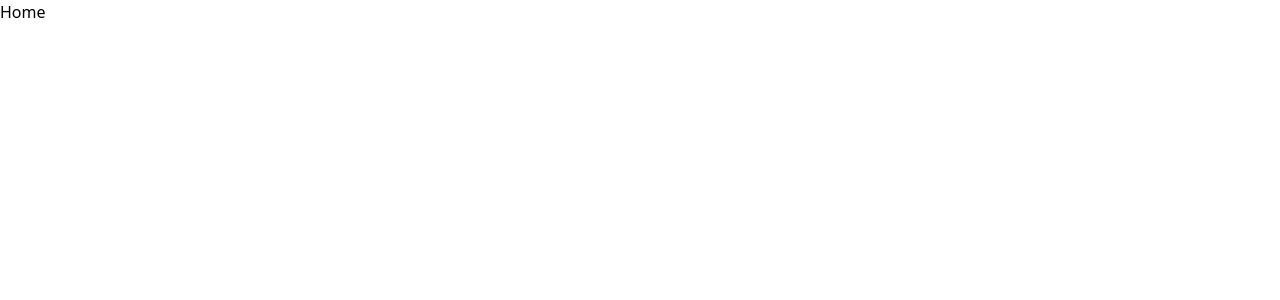
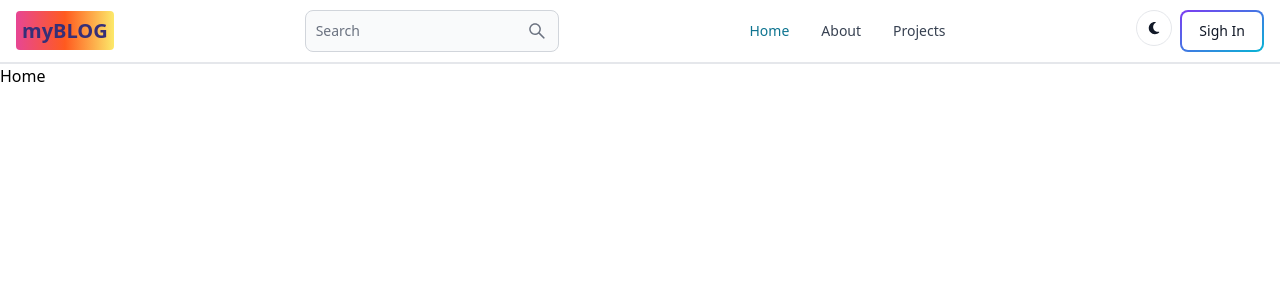
Before and after one commit to Basu-Kumar/myBlog, a React (Vite) app in the folder client/: page / in a window 1280 px wide. Shown: the top 300 px of the page. Built offline with nearby package versions, Linux system fonts and the light colour scheme.

Commit message:
header section completed

```diff
--- a/client/package.json
+++ b/client/package.json
@@ -10,8 +10,10 @@
     "preview": "vite preview"
   },
   "dependencies": {
+    "flowbite-react": "^0.9.0",
     "react": "^18.2.0",
     "react-dom": "^18.2.0",
+    "react-icons": "^5.1.0",
     "react-router-dom": "^6.22.3"
   },
   "devDependencies": {
--- a/client/src/App.jsx
+++ b/client/src/App.jsx
@@ -7,10 +7,12 @@ import Projects from "./pages/Projects";
 import SighIn from "./pages/SighIn";
 import SignUp from "./pages/SignUp";
 import Dashboard from "./pages/Dashboard";
+import Header from "./components/Header";
 
 export default function App() {
   return (
     <BrowserRouter>
+      <Header />
       <Routes>
         <Route path="/" element={<Home />} />
         <Route path="/about" element={<About />} />
--- /dev/null
+++ b/client/src/components/Header.jsx
@@ -0,0 +1,57 @@
+import React from "react";
+import { Link } from "react-router-dom";
+import { Button, Navbar, TextInput } from "flowbite-react";
+import { AiOutlineSearch } from "react-icons/ai";
+import { FaMoon } from "react-icons/fa6";
+import { useLocation } from "react-router-dom";
+
+export default function Header() {
+  const path = useLocation().pathname;
+
+  return (
+    <Navbar className="border-b-2">
+      <Link
+        to="/"
+        className="font-semibold self-center text-sm sm:text-xl whitespace-nowrap dark:text-white "
+      >
+        <span className="text-indigo-900 bg-gradient-to-r from-pink-500 via-orange-500 to-yellow-200 p-1.5 rounded sm:p-1.5">
+          myBLOG
+        </span>
+      </Link>
+      <form>
+        <TextInput
+          type="text"
+          placeholder="Search"
+          rightIcon={AiOutlineSearch}
+          className="hidden md:inline"
+        />
+      </form>
+      <Button className="w-9 h-9 md:hidden" color="gray" pill>
+        <AiOutlineSearch />
+      </Button>
+      <div className="flex gap-2 md:order-2">
+        <Button className="w-9 h-9 max-sm:hidden " color="gray" pill>
+          <FaMoon />
+        </Button>
+        <Link to="sign-in">
+          <Button outline gradientDuoTone="purpleToBlue">
+            Sigh In
+          </Button>
+        </Link>
+        <Navbar.Toggle />
+      </div>
+
+      <Navbar.Collapse>
+        <Navbar.Link active={path === "/"} as={"div"}>
+          <Link to="/home">Home</Link>
+        </Navbar.Link>
+        <Navbar.Link active={path === "/about"} as={"div"}>
+          <Link to="/about">About</Link>
+        </Navbar.Link>
+        <Navbar.Link active={path === "/projects"} as={"div"}>
+          <Link to="/projects">Projects</Link>
+        </Navbar.Link>
+      </Navbar.Collapse>
+    </Navbar>
+  );
+}
--- a/client/tailwind.config.js
+++ b/client/tailwind.config.js
@@ -1,8 +1,10 @@
+const flowbite = require("flowbite-react/tailwind");
+
 /** @type {import('tailwindcss').Config} */
 export default {
-  content: ["./index.html", "./src/**/*.{js,ts,jsx,tsx}"],
+  content: ["./index.html", "./src/**/*.{js,ts,jsx,tsx}", flowbite.content()],
   theme: {
     extend: {},
   },
-  plugins: [],
+  plugins: [flowbite.plugin()],
 };
```
Also changed, not shown: 1 other file (tests, documents, lock files or other folders).
